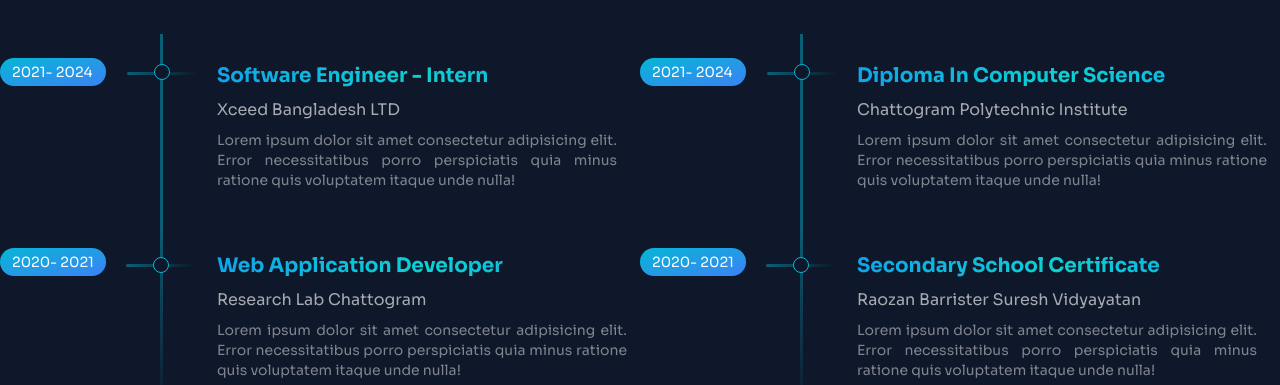
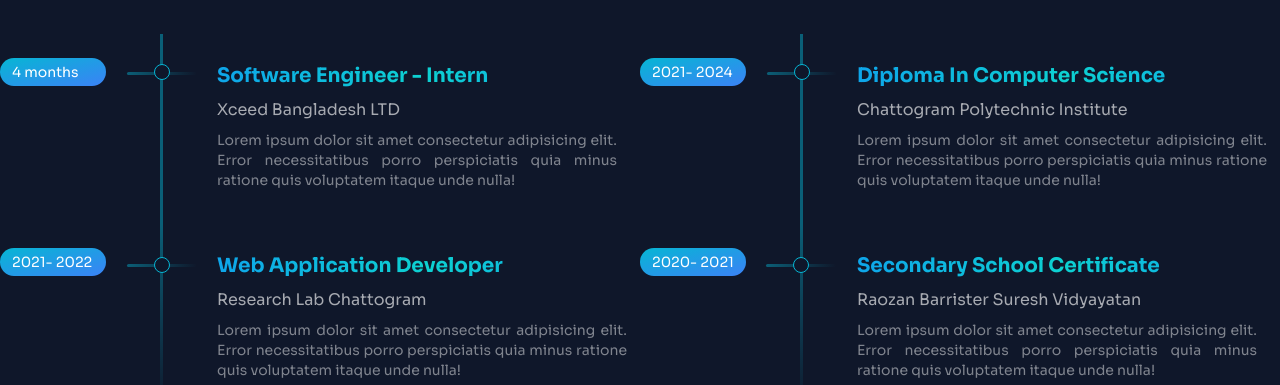
Before and after one commit to coderpappu/Next-Level-Portfolio, a React (Vite) app: page / in a window 1280 px wide. Shown: the part 1509-1894 px from the top of the page. Built offline with nearby package versions, Linux system fonts and the light colour scheme.

Commit message:
career added

```diff
--- a/src/components/CareerSummary.jsx
+++ b/src/components/CareerSummary.jsx
@@ -24,7 +24,7 @@
           <div className="flex flex-wrap font-sora ">
             <div className="w-[106px] mt-5 mr-2">
               <h2 className="bg-gradient-to-br from-cyan-500  to-blue-500  text-sm text-white py-1 px-3 rounded-full mt-1">
-                2021- 2024
+                4 months
               </h2>
             </div>
             <div className="relative w-[95px] flex justify-center">
@@ -53,9 +53,9 @@
 
           {/* Card  */}
           <div className="flex flex-wrap font-sora ">
-            <div className=" mt-5 mr-2">
+            <div className="w-[106px] mt-5 mr-2">
               <h2 className="bg-gradient-to-br from-cyan-500  to-blue-500  text-sm text-white py-1 px-3 rounded-full mt-1">
-                2020- 2021
+                2021- 2022
               </h2>
             </div>
             <div className="relative w-[95px] flex justify-center">
```
